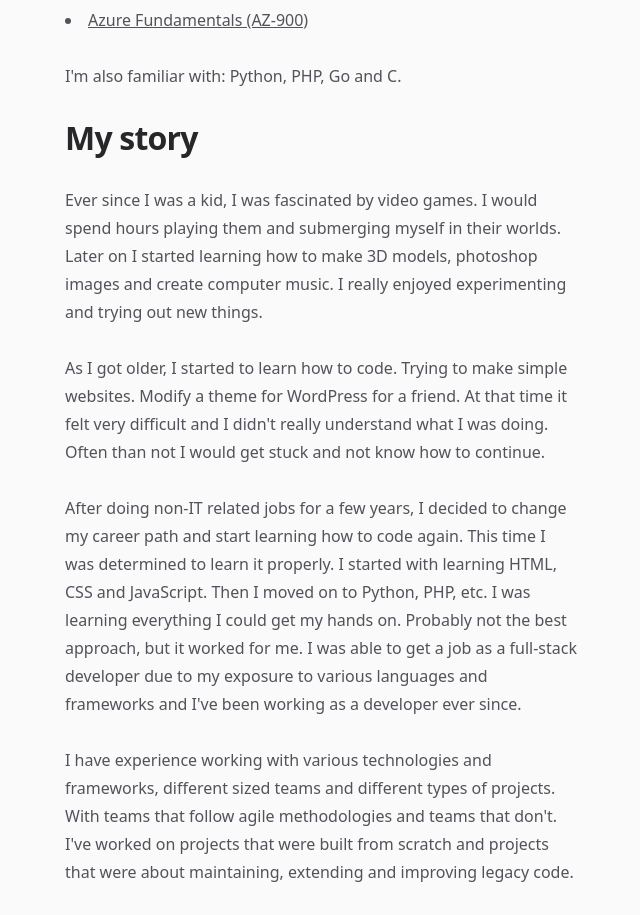
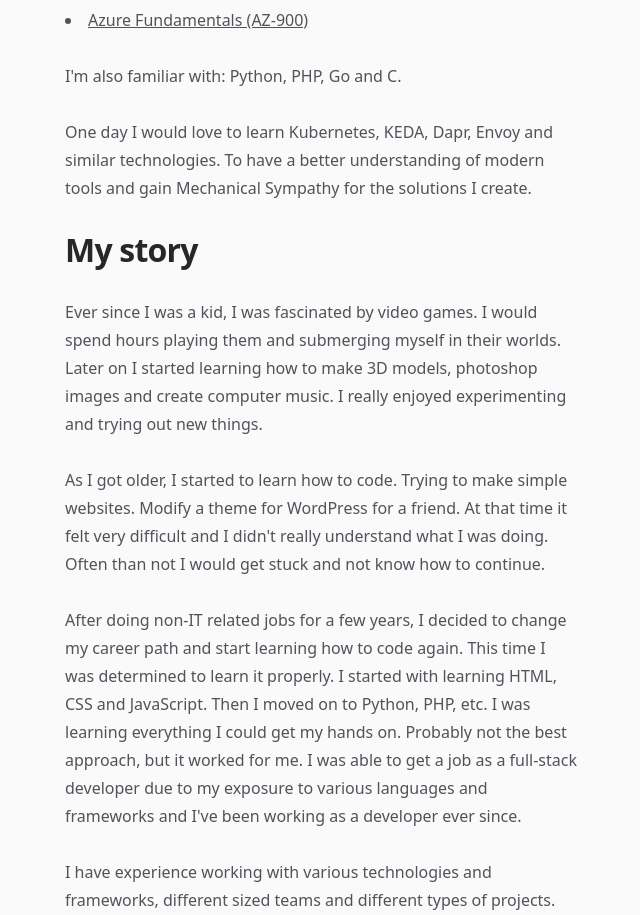
Before and after one commit to azdanov/azdanov-web, a Next.js app: page /about in a window 1280 px wide. Shown: the part 1022-1937 px from the top of the page, without its empty margins (63-703 px from the left). Built offline with nearby package versions, Linux system fonts and the light colour scheme; no server answers.

Commit message:
update about

```diff
--- a/src/pages/about.jsx
+++ b/src/pages/about.jsx
@@ -92,6 +92,12 @@ export default function About() {
                   </ul>
                 </section>
                 <p>I'm also familiar with: Python, PHP, Go and C.</p>
+                <p>
+                  One day I would love to learn Kubernetes, KEDA, Dapr, Envoy
+                  and similar technologies. To have a better understanding of
+                  modern tools and gain Mechanical Sympathy for the solutions I
+                  create.
+                </p>
               </article>
               <h2 className="text-3xl font-bold tracking-tight text-zinc-800 dark:text-zinc-100 sm:text-4xl">
                 My story
```
